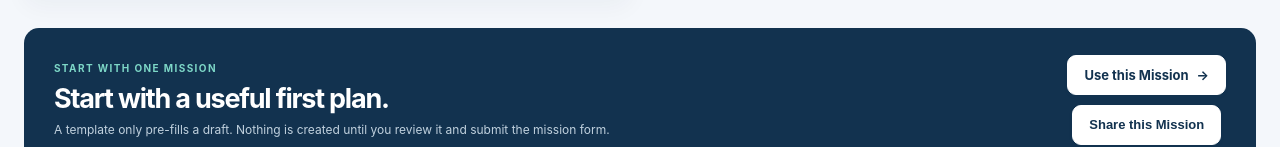
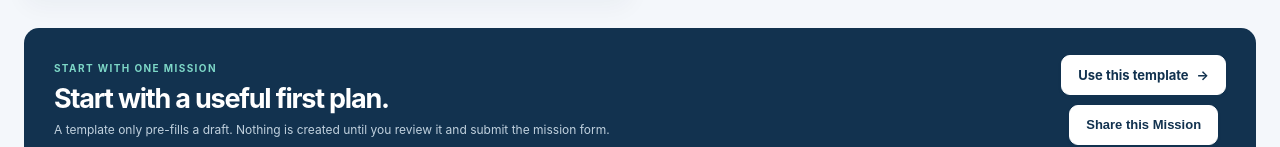
Before and after one commit to abdalrhmanata-gif/Nexo, a Next.js app in the folder apps/web/: page /templates/business-opportunity-scan in a window 1280 px wide. Shown: the part 1361-1508 px from the top of the page. Built offline with nearby package versions, Linux system fonts and the light colour scheme; no server answers.

Commit message:
Resolve template page untranslated fallback copy

```diff
--- a/apps/web/app/templates/[id]/page.tsx
+++ b/apps/web/app/templates/[id]/page.tsx
@@ -8,7 +8,7 @@ import { missionTemplateById } from "../../../lib/mission-templates";
 
 export async function generateMetadata({ params }: { params: Promise<{ id: string }> }): Promise<Metadata> {
   const template = missionTemplateById((await params).id);
-  if (!template) return { title: "Mission template · Zavqera" };
+  if (!template) return { title: "Zavqera" };
   return {
     title: `${template.title} · Zavqera`,
     description: template.shareDescription ?? template.description,
@@ -85,7 +85,7 @@ export default async function MissionTemplatePage({ params }: { params: Promise<
           <p><LocalizedText en="A template only pre-fills a draft. Nothing is created until you review it and submit the mission form." /></p>
         </div>
         <div className="landing-final-actions">
-          <Link className="button" href={templateHref(template, t)}><LocalizedText en="Use this Mission" /> <span aria-hidden="true">→</span></Link>
+          <Link className="button" href={templateHref(template, t)}><LocalizedText en="Use this template" /> <span aria-hidden="true">→</span></Link>
           <ShareTemplateButton title={t(template.shareTitle ?? template.title)} />
         </div>
       </section>
```
